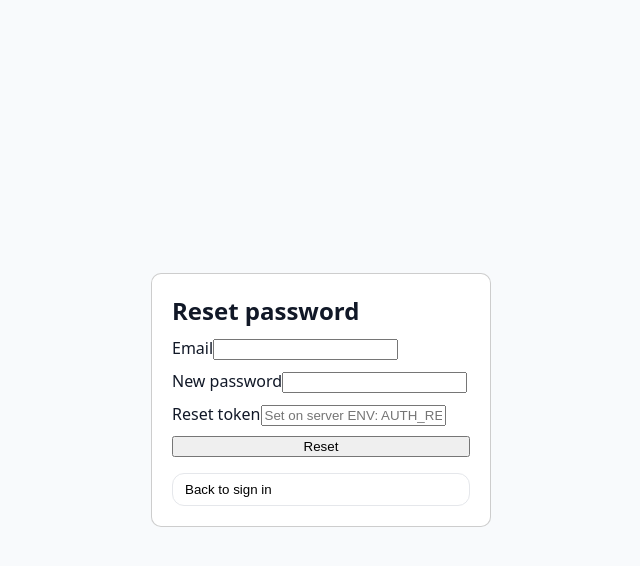
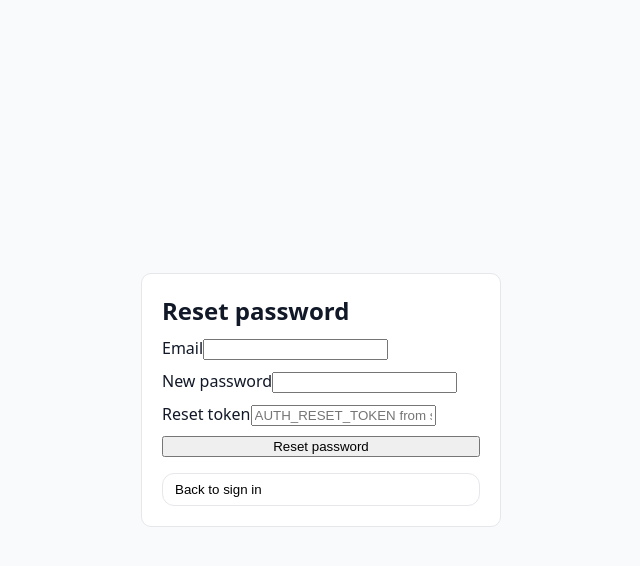
Before and after one commit to bgrillot061717/Netfusion, a React (Vite) app in the folder frontend/: page / in a window 1280 px wide. Both pictures are taken after a click on the button "Forgot password?". Shown: the top 566 px of the page, without its empty margins (319-959 px from the left). Built offline with nearby package versions, Linux system fonts and the light colour scheme; no server answers.

Commit message:
Login: always show reset toggle and form

```diff
--- a/frontend/src/Login.jsx
+++ b/frontend/src/Login.jsx
@@ -8,7 +8,7 @@ export default function Login({ onLoggedIn }) {
   const [firstRun, setFirstRun] = useState(false);
   const [busy, setBusy] = useState(false);
   const [resetMode, setResetMode] = useState(false);
-  const [resetToken, setResetToken] = useState(""); // AUTH_RESET_TOKEN from server env
+  const [resetToken, setResetToken] = useState("");
 
   useEffect(() => {
     fetch('/api/auth/first-run', { credentials: 'include' })
@@ -44,8 +44,8 @@ export default function Login({ onLoggedIn }) {
   }
 
   return (
-    <div style={{minHeight:"100vh",display:"flex",alignItems:"center",justifyContent:"center",padding:16}}>
-      <form onSubmit={submit} style={{display:"flex",flexDirection:"column",gap:10,border:"1px solid #4444",padding:20,borderRadius:10,width:340,background:"#fff"}}>
+    <div style={{minHeight:"100vh",display:"flex",alignItems:"center",justifyContent:"center",padding:16,background:"#f8fafc"}}>
+      <form onSubmit={submit} style={{display:"flex",flexDirection:"column",gap:10,border:"1px solid #e5e7eb",padding:20,borderRadius:10,width:360,background:"#fff"}}>
         <h2 style={{margin:0}}>
           {resetMode ? "Reset password" : (firstRun ? "Set up admin" : "Sign in")}
         </h2>
@@ -57,16 +57,17 @@ export default function Login({ onLoggedIn }) {
         </label>
         {resetMode && (
           <label>Reset token
-            <input value={resetToken} onChange={e=>setResetToken(e.target.value)} placeholder="Set on server ENV: AUTH_RESET_TOKEN" required />
+            <input value={resetToken} onChange={e=>setResetToken(e.target.value)} placeholder="AUTH_RESET_TOKEN from server" required />
           </label>
         )}
-        {err && <div style={{color:"#e63946"}}>{err}</div>}
-        <button type="submit" disabled={busy}>{busy ? "Working..." : (resetMode ? "Reset" : (firstRun ? "Create Admin" : "Sign In"))}</button>
-        {!firstRun && (
-          <button type="button" className="btn" onClick={()=>setResetMode(m=>!m)} style={{marginTop:6}}>
-            {resetMode ? "Back to sign in" : "Forgot password?"}
-          </button>
-        )}
+        {err && <div style={{color:"#e11d48"}}>{err}</div>}
+        <button type="submit" disabled={busy}>
+          {busy ? "Working..." : (resetMode ? "Reset password" : (firstRun ? "Create Admin" : "Sign In"))}
+        </button>
+        {/* Always show the toggle so it's easy to find */}
+        <button type="button" className="btn" onClick={()=>setResetMode(m=>!m)} style={{marginTop:6}}>
+          {resetMode ? "Back to sign in" : "Forgot password?"}
+        </button>
       </form>
     </div>
   );
```
